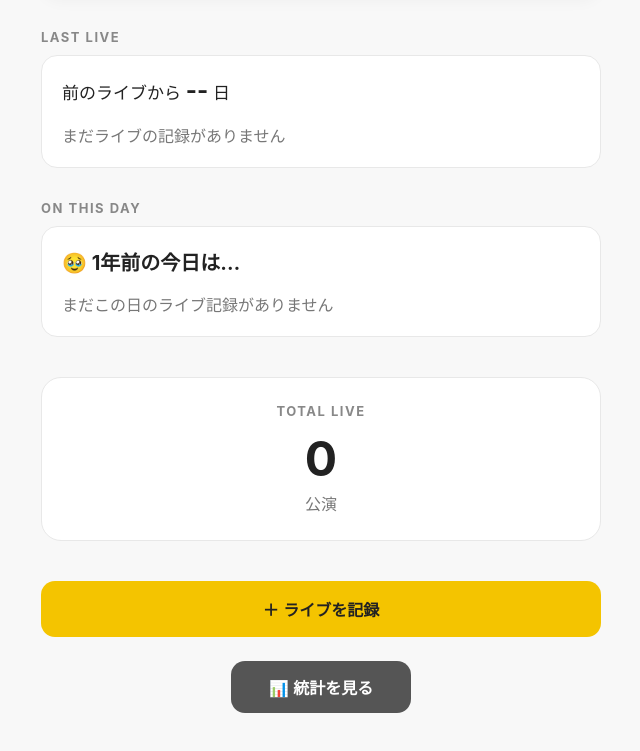
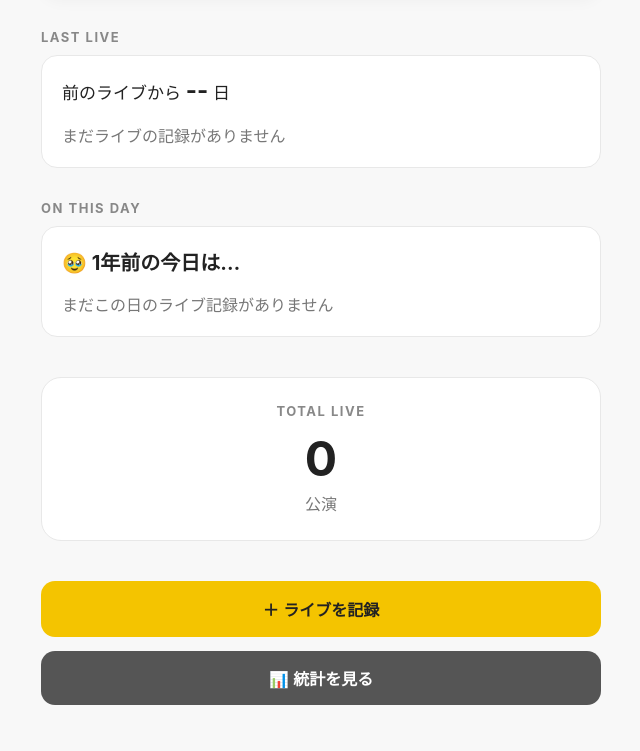
Before and after one commit to pico0513/live-log, a plain HTML site: page index.html in a window 1280 px wide. Shown: the part 533-1284 px from the top of the page, without its empty margins (319-959 px from the left). Drawn offline with Linux system fonts and the light colour scheme.

Commit message:
style.css を更新

```diff
--- a/style.css
+++ b/style.css
@@ -774,16 +774,13 @@ h3 {
 
 .stats-button-area {
     width: 100%;
-    margin: 24px 0 10px;
-    text-align: center;
+    margin: 14px 0 0;
 }
 
 .stats-button-area button {
-    display: inline-block;
-    width: auto;
-    min-width: 180px;
+    width: 100%;
     margin: 0;
-    padding: 14px 24px;
+    padding: 15px;
     background: #555;
     color: #fff;
     border: none;
```
